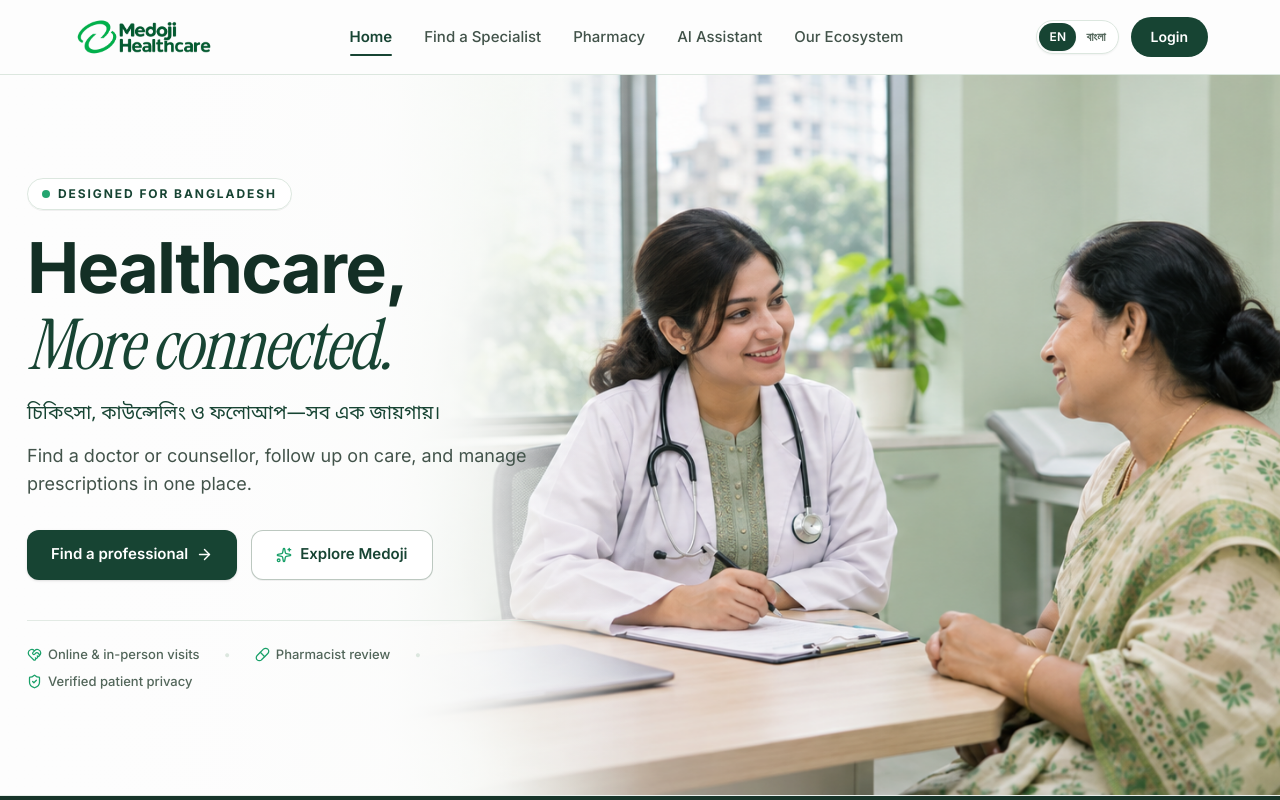
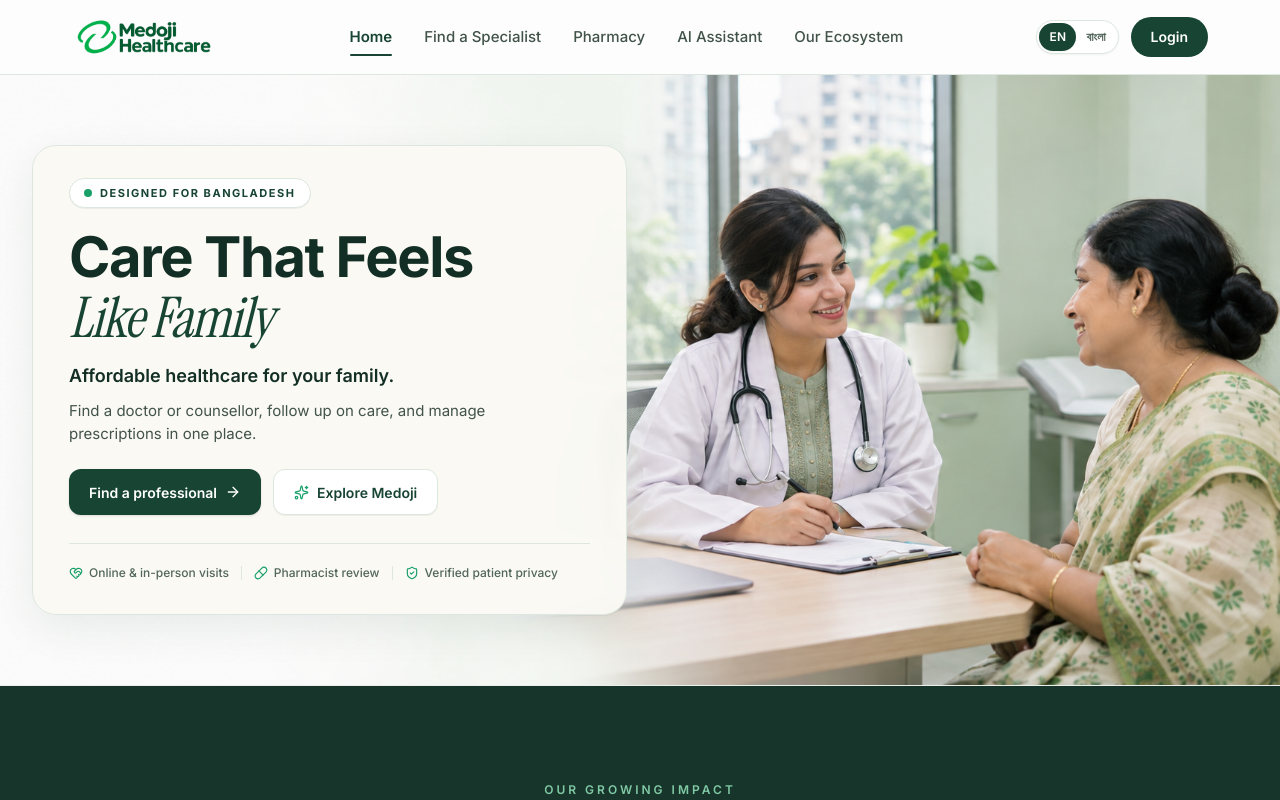
Before and after one commit to Samincode01/medoji, a Next.js app: page / in a window 1280 px wide. Shown: the top 800 px of the page. Built offline with nearby package versions, Linux system fonts and the light colour scheme.

Commit message:
updated hero section and doctor data

```diff
--- a/src/app/page.js
+++ b/src/app/page.js
@@ -1,6 +1,4 @@
 import Hero from "@/components/home/Hero";
-import AIToolsSection from "@/components/home/AIToolsSection";
-import PharmacySection from "@/components/home/PharmacySection";
 import EcosystemSection from "@/components/home/EcosystemSection";
 import FinalCTA from "@/components/home/FinalCTA";
 import ImpactSection from "@/components/home/ReviewSection";
@@ -9,7 +7,7 @@ export default function Home() {
   return (
     <div className="flex flex-col w-full">
       <Hero />
-  <ImpactSection></ImpactSection>
+      <ImpactSection></ImpactSection>
       <EcosystemSection />
       <FinalCTA />
     </div>
--- a/src/components/home/Hero.jsx
+++ b/src/components/home/Hero.jsx
@@ -43,18 +43,17 @@ export default function Hero() {
           fill
           priority
           sizes="100vw"
-          className="object-cover object-right md:object-[90%_center] lg:object-[96%_center]"
+          className="object-cover object-[75%_center] md:object-right"
         />
 
-        {/* Soft Left-to-Right Panoramic Blend Gradient */}
-        <div className="absolute inset-0 bg-gradient-to-b from-[#FDFDFD]/95 via-[#FDFDFD]/85 to-[#FDFDFD]/90 md:hidden" />
-        <div className="hidden md:block absolute inset-0 bg-gradient-to-r from-[#FDFDFD] via-[#FDFDFD]/90 via-30% to-transparent to-50%" />
+        {/* Soft Mobile Readability Overlay (Desktop uses the crisp card surface) */}
+        <div className="absolute inset-0 bg-[#FDFDFD]/75 md:bg-transparent" />
       </div>
 
       {/* Hero Content Container */}
-      <div className="relative z-10 mx-auto max-w-[1200px] px-4 sm:px-6 lg:px-8">
-        <div className="flex min-h-[620px] sm:min-h-[660px] lg:min-h-[720px] items-center py-12 sm:py-16 lg:py-20">
-          <div className="max-w-[620px] lg:max-w-[560px] lg:-translate-x-[45px]">
+      <div className="relative z-10 mx-auto max-w-[1440px] px-4 sm:px-6 lg:px-8">
+        <div className="flex min-h-[540px] sm:min-h-[580px] lg:min-h-[610px] items-center py-8 sm:py-10 lg:py-12">
+          <div className="w-full max-w-[595px] rounded-[24px] border border-[#DCE7DF] bg-[#FAF9F4]/96 p-6 sm:p-8 lg:px-9 lg:py-8 shadow-[0_14px_40px_rgba(19,47,37,0.08)] backdrop-blur-xs">
 
             {/* Eyebrow */}
             <motion.div
@@ -65,10 +64,10 @@ export default function Hero() {
                 ...transition,
                 delay: shouldReduceMotion ? 0 : 0.1,
               }}
-              className="inline-flex items-center gap-2 rounded-full border border-[#DCE7DF] bg-[#FFFFFF]/90 px-3.5 py-1.5 backdrop-blur-xs shadow-2xs"
+              className="inline-flex items-center gap-2 rounded-full border border-[#DCE7DF] bg-[#FFFFFF] px-3.5 py-1.5 shadow-2xs"
             >
-              <span className="h-2 w-2 rounded-full bg-[#19A069] animate-pulse" />
-              <span className="text-[11px] sm:text-[12px] font-bold uppercase tracking-[0.16em] text-[#174433]">
+              <span className="h-2 w-2 rounded-full bg-[#19A069]" />
+              <span className="text-[11px] font-bold uppercase tracking-[0.14em] text-[#174433]">
                 {t("hero.eyebrow")}
               </span>
             </motion.div>
@@ -82,7 +81,7 @@ export default function Hero() {
                 ...transition,
                 delay: shouldReduceMotion ? 0 : 0.2,
               }}
-              className="mt-5 text-[40px] sm:text-[48px] lg:text-[70px] font-bold tracking-tight text-[#132F25] leading-[1.08]"
+              className="mt-5 text-[36px] sm:text-[46px] lg:text-[56px] font-bold tracking-tight text-[#132F25] leading-[1.06]"
             >
               {t("hero.titleLine1")}
               <br />
@@ -91,7 +90,7 @@ export default function Hero() {
               </span>
             </motion.h1>
 
-            {/* Bangla Tagline */}
+            {/* Sub-headline / Tagline */}
             <motion.p
               variants={fadeUp}
               initial="hidden"
@@ -100,7 +99,9 @@ export default function Hero() {
                 ...transition,
                 delay: shouldReduceMotion ? 0 : 0.3,
               }}
-              className="mt-4 font-bengali text-[17px] sm:text-[19px] font-medium text-[#174433] leading-[1.6]"
+              className={`mt-3.5 text-[16px] sm:text-[18px] font-semibold text-[#132F25] leading-[1.5] ${
+                isBangla ? "font-bengali" : ""
+              }`}
             >
               {t("hero.banglaTagline")}
             </motion.p>
@@ -114,7 +115,7 @@ export default function Hero() {
                 ...transition,
                 delay: shouldReduceMotion ? 0 : 0.4,
               }}
-              className="mt-3 text-[16px] sm:text-[18px] text-[#42534A] leading-[1.55] max-w-[520px]"
+              className="mt-2.5 text-[14px] sm:text-[15px] text-[#42534A] leading-[1.55] max-w-[460px]"
             >
               {t("hero.description")}
             </motion.p>
@@ -128,24 +129,24 @@ export default function Hero() {
                 ...transition,
                 delay: shouldReduceMotion ? 0 : 0.5,
               }}
-              className="mt-8 flex flex-col sm:flex-row items-stretch sm:items-center gap-3.5"
+              className="mt-6 flex flex-col sm:flex-row items-stretch sm:items-center gap-3"
             >
               <Link
                 href="/specialist"
-                className="group inline-flex h-[50px] items-center justify-center gap-2 rounded-xl bg-[#174433] px-6 text-[15px] font-semibold text-[#FFFFFF] shadow-sm transition-all duration-200 hover:bg-[#103629] active:bg-[#0A281D] focus-visible:outline-none focus-visible:ring-2 focus-visible:ring-[#087A52] focus-visible:ring-offset-2"
+                className="group inline-flex h-[46px] items-center justify-center gap-2 rounded-xl bg-[#174433] px-5 text-[14px] font-semibold text-[#FFFFFF] shadow-sm transition-all duration-200 hover:bg-[#103629] active:bg-[#0A281D] focus-visible:outline-none focus-visible:ring-2 focus-visible:ring-[#087A52] focus-visible:ring-offset-2"
               >
                 <span>{t("hero.primaryCta")}</span>
                 <ArrowRight
-                  size={17}
+                  size={16}
                   className="transition-transform duration-200 group-hover:translate-x-0.5"
                 />
               </Link>
 
               <Link
                 href="/#ai-tools"
-                className="inline-flex h-[50px] items-center justify-center gap-2 rounded-xl border border-[#7A9182]/50 bg-[#FFFFFF] px-6 text-[15px] font-semibold text-[#174433] shadow-2xs transition-all duration-200 hover:bg-[#F0F5EF] hover:border-[#174433] focus-visible:outline-none focus-visible:ring-2 focus-visible:ring-[#087A52] focus-visible:ring-offset-2"
+                className="inline-flex h-[46px] items-center justify-center gap-2 rounded-xl border border-[#DCE7DF] bg-[#FFFFFF] px-5 text-[14px] font-semibold text-[#174433] shadow-2xs transition-all duration-200 hover:bg-[#F0F5EF] hover:border-[#174433] focus-visible:outline-none focus-visible:ring-2 focus-visible:ring-[#087A52] focus-visible:ring-offset-2"
               >
-                <Sparkles size={16} className="text-[#19A069]" />
+                <Sparkles size={15} className="text-[#19A069]" />
                 <span>{t("hero.secondaryCta")}</span>
               </Link>
             </motion.div>
@@ -159,24 +160,24 @@ export default function Hero() {
                 ...transition,
                 delay: shouldReduceMotion ? 0 : 0.65,
               }}
-              className="mt-10 pt-6 border-t border-[#DCE7DF]/80 flex flex-wrap items-center gap-y-2 gap-x-6 text-[13px] text-[#52665A]"
+              className="mt-7 pt-5 border-t border-[#DCE7DF] flex flex-wrap sm:flex-nowrap items-center gap-y-2.5 gap-x-3 text-[11.5px] sm:text-[12px] text-[#52665A]"
             >
-              <div className="flex items-center gap-1.5 font-medium">
-                <HeartHandshake size={15} className="text-[#19A069]" />
+              <div className="flex items-center gap-1.5 font-medium whitespace-nowrap">
+                <HeartHandshake size={14} className="text-[#19A069] shrink-0" />
                 <span>{t("hero.proofVisits")}</span>
               </div>
 
-              <span className="text-[#DCE7DF] hidden sm:inline">•</span>
+              <span className="h-3.5 w-px bg-[#DCE7DF] hidden sm:inline-block shrink-0" aria-hidden="true" />
 
-              <div className="flex items-center gap-1.5 font-medium">
-                <Pill size={15} className="text-[#19A069]" />
+              <div className="flex items-center gap-1.5 font-medium whitespace-nowrap">
+                <Pill size={14} className="text-[#19A069] shrink-0" />
                 <span>{t("hero.proofPharmacy")}</span>
               </div>
 
-              <span className="text-[#DCE7DF] hidden sm:inline">•</span>
+              <span className="h-3.5 w-px bg-[#DCE7DF] hidden sm:inline-block shrink-0" aria-hidden="true" />
 
-              <div className="flex items-center gap-1.5 font-medium">
-                <ShieldCheck size={15} className="text-[#19A069]" />
+              <div className="flex items-center gap-1.5 font-medium whitespace-nowrap">
+                <ShieldCheck size={14} className="text-[#19A069] shrink-0" />
                 <span>{t("hero.proofPrivacy")}</span>
               </div>
             </motion.div>
--- a/src/data/doctors.js
+++ b/src/data/doctors.js
@@ -448,7 +448,7 @@ export const SAMPLE_DOCTORS = [
   // =========================================================
   {
     id: "Hosnatul-Ferdous-Zinia",
-    profileId: "P-HFZ-MH-0006",
+    profileId: "P-HFZ-MH-0005",
     name: "Hosnatul Ferdous Zinia",
     title: "Clinical Psychologist",
     specialty: "Mental Health & Counselling",
--- a/src/i18n/translations.js
+++ b/src/i18n/translations.js
@@ -19,9 +19,9 @@ export const translations = {
     },
     hero: {
       eyebrow: "DESIGNED FOR BANGLADESH",
-      titleLine1: "Healthcare,",
-      titleLine2: "More connected.",
-      banglaTagline: "চিকিৎসা, কাউন্সেলিং ও ফলোআপ—সব এক জায়গায়।",
+      titleLine1: "Care That Feels",
+      titleLine2: "Like Family",
+      banglaTagline: "Affordable healthcare for your family.",
       description:
         "Find a doctor or counsellor, follow up on care, and manage prescriptions in one place.",
       primaryCta: "Find a professional",
@@ -395,11 +395,11 @@ export const translations = {
     },
     hero: {
       eyebrow: "বাংলাদেশের জন্য তৈরি",
-      titleLine1: "চিকিৎসাসেবা,",
-      titleLine2: "আরও সংযুক্ত ও সহজ।",
+      titleLine1: "আপনজনের মত যত্ন",
+      titleLine2: "পরিবারের জন্য সাশ্রয়ী স্বাস্থ্যসেবা",
       banglaTagline: "চিকিৎসা, কাউন্সেলিং ও ফলোআপ—সব এক জায়গায়।",
       description:
-        "ডাক্তার বা মনোবিজ্ঞানী খুঁজুন, নিয়মিত ফলোআপ নিন এবং প্রেসক্রিপশন পরিচালনা করুন এক প্ল্যাটফর্মেই।",
+        "ডাক্তার বা কাউন্সেলর খুঁজুন, নিয়মিত ফলোআপ নিন এবং প্রেসক্রিপশন পরিচালনা করুন এক প্ল্যাটফর্মেই।",
       primaryCta: "বিশেষজ্ঞ খুঁজুন",
       secondaryCta: "মেডোজি এআই জানুন",
       proofVisits: "অনলাইন ও চেম্বার ভিজিট",
```
